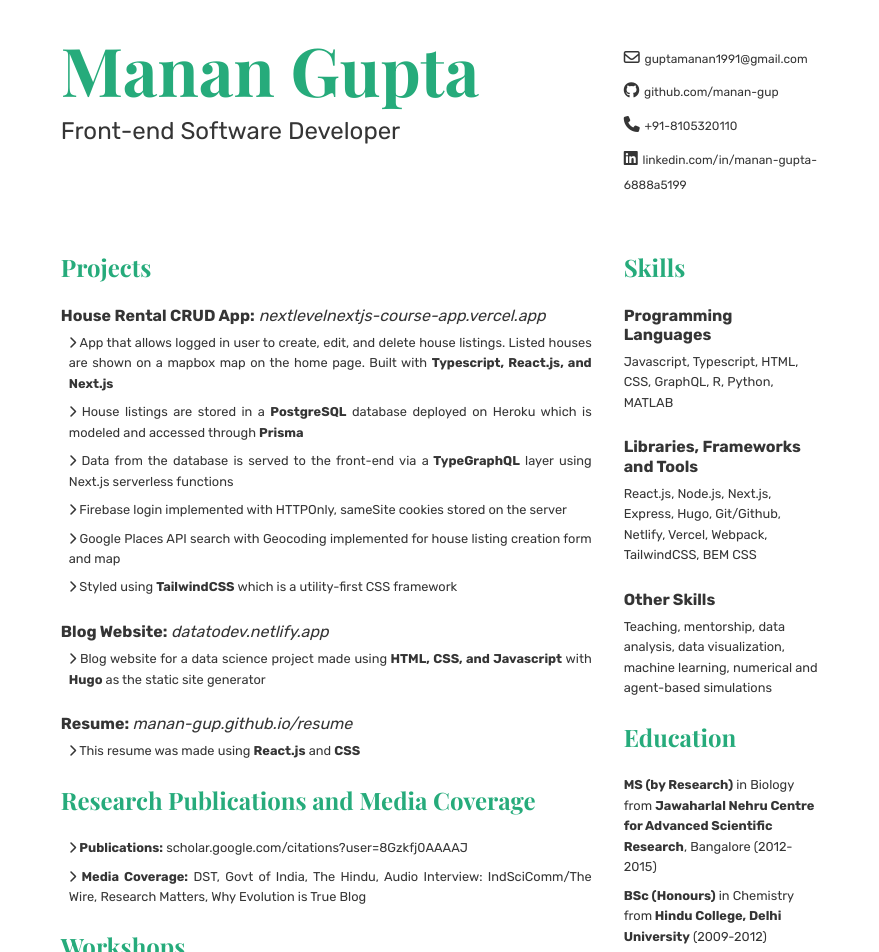
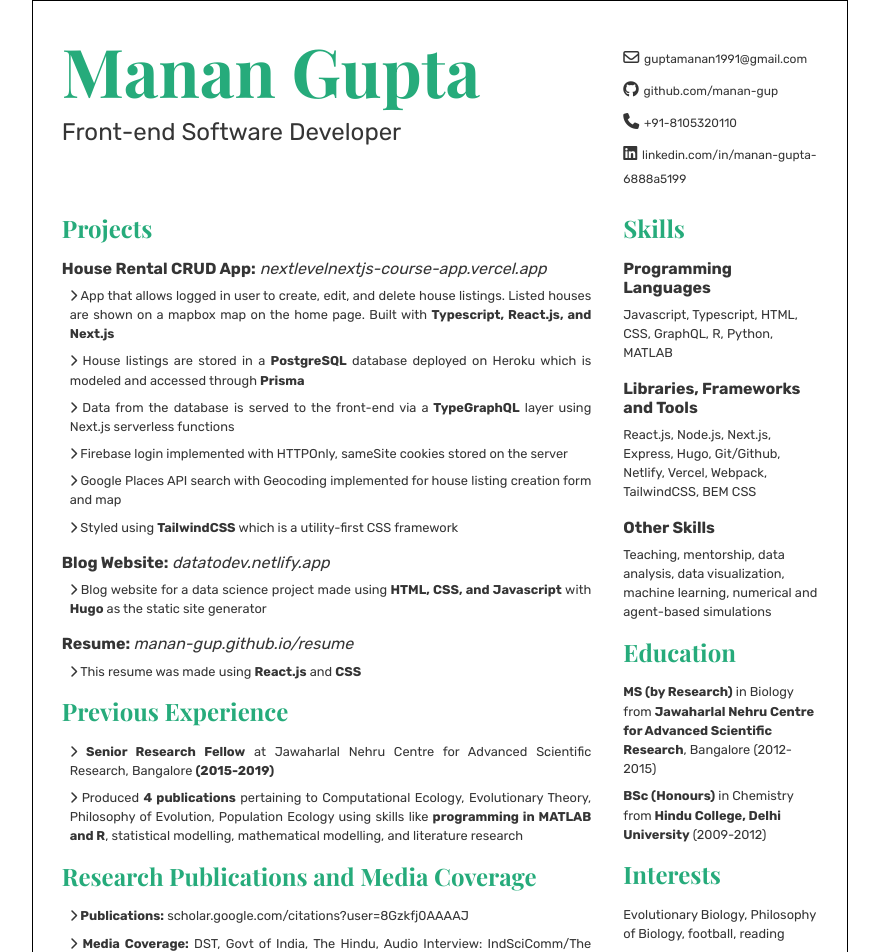
Before and after one commit to manan-gup/resume, a React (Create React App) app: page / in a window 1280 px wide. Shown: the top 952 px of the page, without its empty margins (200-1079 px from the left). Built offline with nearby package versions, Linux system fonts and the light colour scheme.

Commit message:
Add section for previous experience

```diff
--- a/src/components/MainBody.js
+++ b/src/components/MainBody.js
@@ -76,6 +76,22 @@ function MainBody() {
           <ul className="experience__item__list">
             <li>
               This resume was made using <b>React.js</b> and <b>CSS</b>
+            </li>
+          </ul>
+        </ExperienceItem>
+        <h2 className="experience__heading textAccent">Previous Experience</h2>
+        <ExperienceItem>
+          <ul className="experience__item__list">
+            <li>
+              <b>Senior Research Fellow</b> at Jawaharlal Nehru Centre for
+              Advanced Scientific Research, Bangalore <b>(2015-2019)</b>
+            </li>
+            <li>
+              Produced <b>4 publications</b> pertaining to Computational
+              Ecology, Evolutionary Theory, Philosophy of Evolution, Population
+              Ecology using skills like <b>programming in MATLAB and R</b>,
+              statistical modelling, mathematical modelling, and literature
+              research
             </li>
           </ul>
         </ExperienceItem>
--- a/src/index.css
+++ b/src/index.css
@@ -27,7 +27,7 @@ h6 {
 }
 
 body {
-  line-height: 1.6;
+  line-height: 1.5;
 }
 
 h1,
@@ -113,7 +113,7 @@ h6 {
   padding: 0.3in;
   width: 8.5in;
   height: 12in;
-  /* border: 1px solid black; */
+  border: 1px solid black;
   color: var(--color-black-300);
 }
 
@@ -159,7 +159,7 @@ h6 {
 }
 
 .mainBody {
-  margin-top: 3rem;
+  margin-top: 1rem;
   display: flex;
   justify-content: space-between;
 }
@@ -179,7 +179,7 @@ h6 {
 }
 
 .experience__item {
-  margin: 1.5rem 0;
+  margin: 1rem 0;
 }
 
 .experience__item__name {
```
